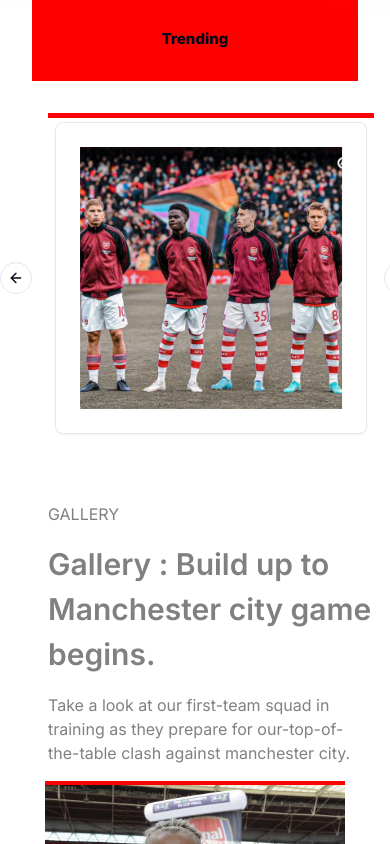
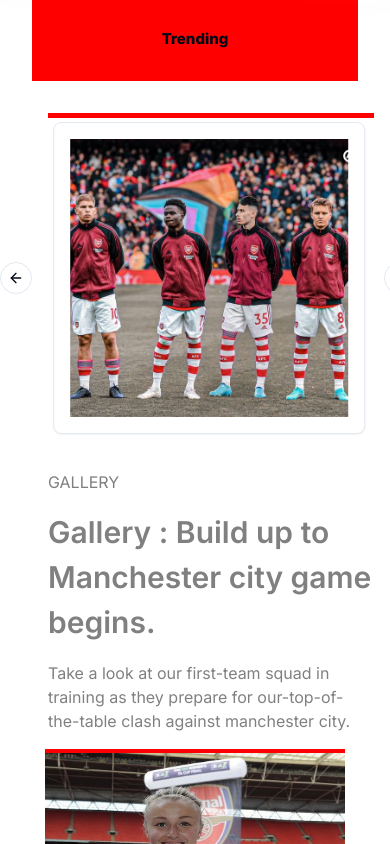
Before and after one commit to oluwolefsamson/Arsenal-FC, a Next.js app: page / in a window 390 px wide. Shown: the part 920-1764 px from the top of the page. Built offline with nearby package versions, Linux system fonts and the light colour scheme.

Commit message:
first commit

```diff
--- a/components/InvisibleCarousel/InvisibleCarousel.css
+++ b/components/InvisibleCarousel/InvisibleCarousel.css
@@ -1,12 +1,18 @@
-.trendingvideo-con {
-    padding:1rem 4rem;
+.invisiblecarousel-con {
+    padding: 1rem 4rem;
 }
 
-.trendingvideo-con img {
+.invisiblecarousel-con img {
     filter: grayscale(0%);
     transition: filter 0.5s;
 }
 
-.trendingvideo-con img:hover {
+.invisiblecarousel-con img:hover {
     filter: grayscale(100%);
 }
+
+@media screen and (max-width:425px) {
+    .invisiblecarousel-con {
+        padding: 1rem 2rem;
+    }
+}
--- a/components/InvisibleCarousel/InvisibleCarousel.tsx
+++ b/components/InvisibleCarousel/InvisibleCarousel.tsx
@@ -28,15 +28,15 @@ const images = [
 
 export function InvisibleCarousel() {
   return (
-    <section className="trendingvideo-con">
+    <section className="invisiblecarousel-con">
       <Carousel className="w-full max-w-screen-xs mx-auto">
         <CarouselContent className="-ml-4">
           {/* Using mapping instead of Array.from */}
           {images.map((image, index) => (
             <CarouselItem key={index} className="pl-4 md:basis-1/2 lg:basis-1/3">
-              <div className="p-2">
+              <div className="p-1">
                 <Card>
-                  <CardContent className="flex aspect-square items-center justify-center p-8">
+                  <CardContent className="flex aspect-square items-center justify-center p-4">
                     <img
                       src={image.src}
                       alt={`Image ${image.id}`}
--- a/components/Trending/Trending.css
+++ b/components/Trending/Trending.css
@@ -2,6 +2,7 @@
     padding: 1rem;
     border-top: 5px solid red;
 }
+
 
 .flex-content {
     display: flex;
@@ -66,6 +67,10 @@
 
 @media screen and (max-width:425px) {
 
+    .carocon .contents {
+        margin-top: -2rem;
+    }
+
     .trending-con .carocon {
         margin-left: 2rem;
         display: flex;
--- a/components/Trending/Trending.tsx
+++ b/components/Trending/Trending.tsx
@@ -39,6 +39,7 @@ export function Trending() {
 
   return (
     <div className="trending-con">
+      <div className="trending-wrapper">
         <div className="flex-content">
           <TrendingBox />
           <ColumnRight />
@@ -56,7 +57,7 @@ export function Trending() {
                 <CarouselItem key={image.id}>
                   <div className="p-1">
                     <Card>
-                    <CardContent className="flex aspect-square items-center justify-center p-6">
+                      <CardContent className="flex aspect-square items-center justify-center p-4">
                         <img
                           src={image.src}
                           alt={`Image ${image.id}`}
@@ -78,6 +79,8 @@ export function Trending() {
             <span>Take a look at our first-team squad in training as they prepare for our-top-of-the-table clash against manchester city.</span>
           </div>
         </div>
+      </div>
+
       < CardGroup />
       < TrendingMore />
       < TrendingVideo />
```
Lines whose indentation alone changed are shown as unchanged.
